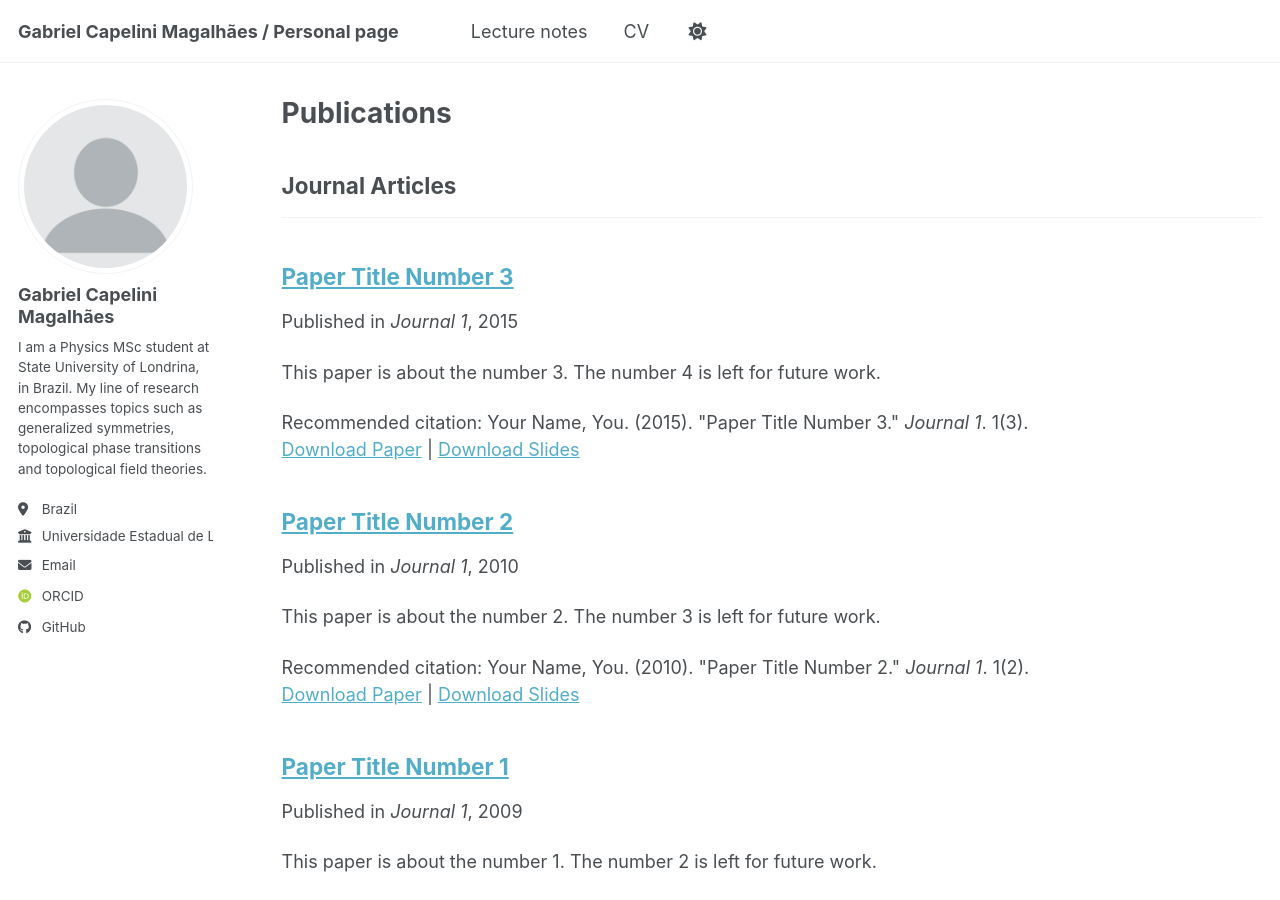
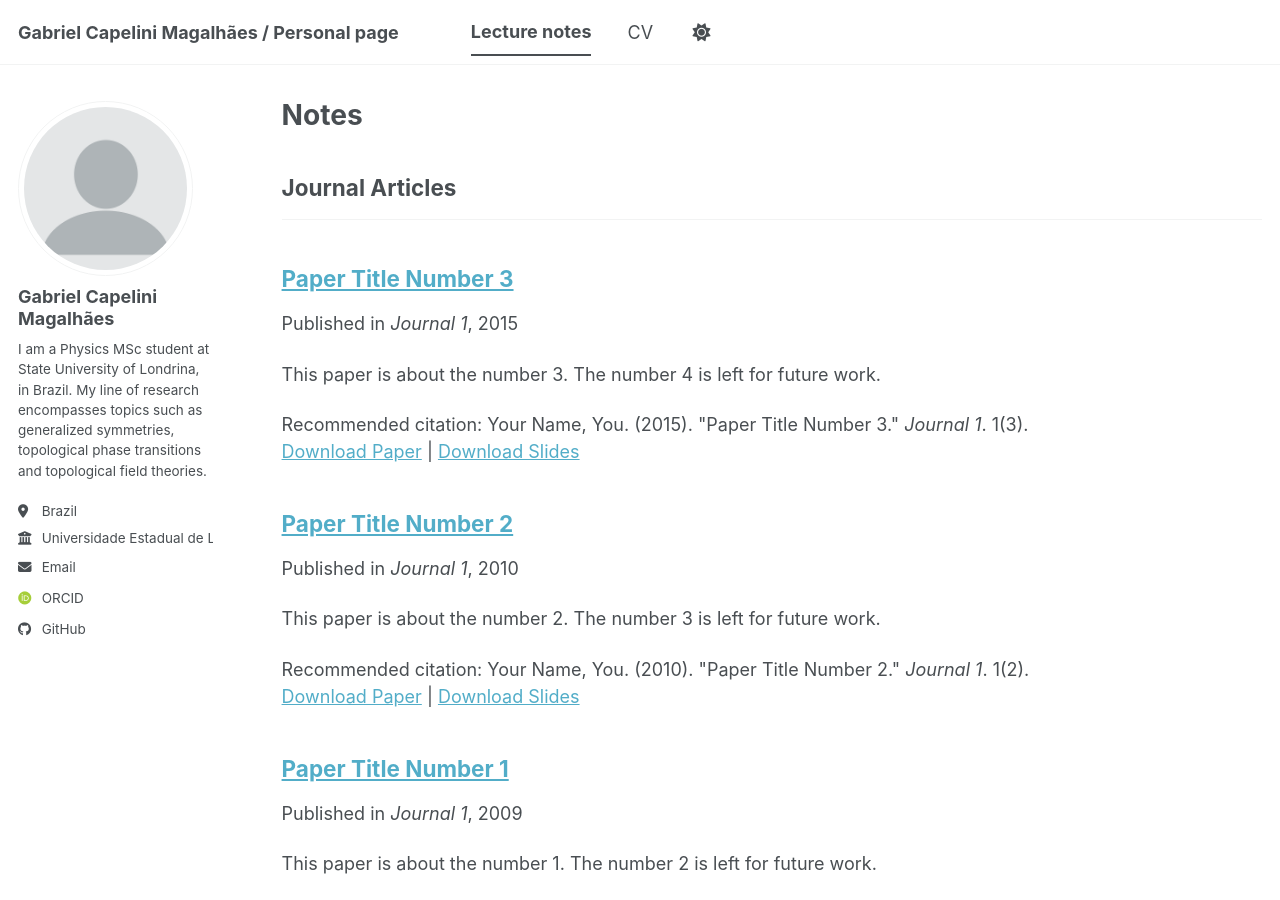
Before and after one commit to gabrielmglh/gabrielmglh.github.io, a Jekyll site: the page built from _pages/notes.html, in a window 1280 px wide and 900 px high. Built offline with Jekyll 4.4.1, drawn with Linux system fonts in a browser that asks for light colours; some web fonts are replaced; a script bundle is joined from its source files by our own code; library files that are not in the unit come from our copies.

Commit message:
Update and rename publications.html to notes.html

```diff
--- a/_pages/publications.html
+++ b/_pages/notes.html
@@ -1,12 +1,12 @@
 ---
 layout: archive
-title: "Publications"
-permalink: /publications/
+title: "Notes"
+permalink: /notes/
 author_profile: true
 ---
 
 {% if site.author.googlescholar %}
-  <div class="wordwrap">You can also find my articles on <a href="{{site.author.googlescholar}}">my Google Scholar profile</a>.</div>
+  <div class="wordwrap">Here are my personal physics notes,continuously updated. These notes are regularly refined for accuracy, clarity, and completeness. Contributions, corrections, and suggestions are welcome!</a>.</div>
 {% endif %}
 
 {% include base_path %}
```
